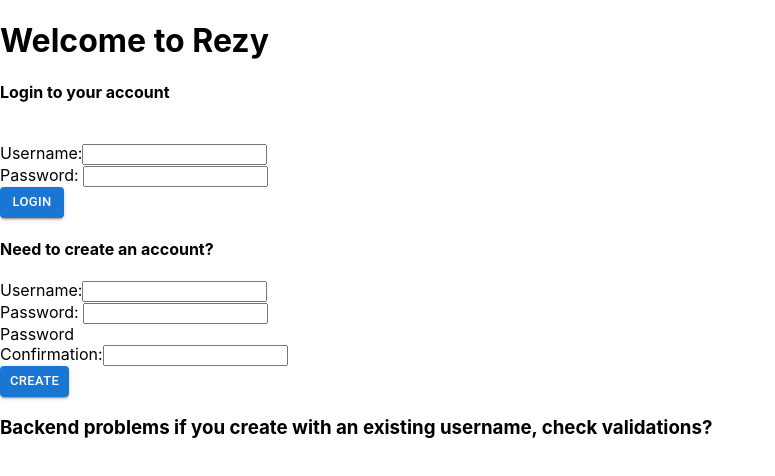
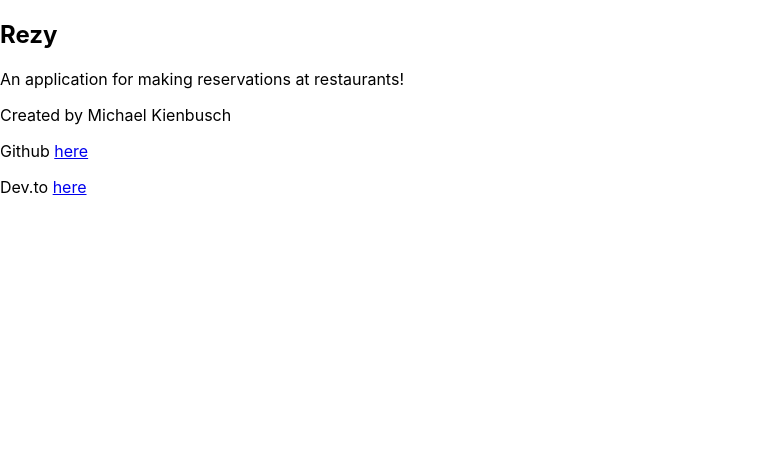
Before and after one commit to mkienbus/rezy-frontend, a React (Create React App) app: page /about in a window 1280 px wide. Shown: the top 476 px of the page, without its empty margins (0-775 px from the left). Built offline with nearby package versions, Linux system fonts and the light colour scheme; no server answers.

Commit message:
BrowserRouter and Nav component set up

```diff
--- a/package.json
+++ b/package.json
@@ -18,6 +18,7 @@
     "react-calendar": "^3.7.0",
     "react-dom": "^17.0.2",
     "react-redux": "^7.2.6",
+    "react-router-dom": "^6.2.2",
     "react-scripts": "5.0.0",
     "redux": "^4.1.2",
     "web-vitals": "^2.1.4"
--- a/src/App.js
+++ b/src/App.js
@@ -2,7 +2,9 @@ import './App.css';
 import React from 'react';
 import { useEffect, useState } from 'react';
 import { Button } from '@mui/material';
+import { Link } from 'react-router-dom';
 
+import Nav from './components/Nav';
 import Restaurants from './components/Restaurants';
 import LoginForm from './components/LoginForm';
 //import { useSelector, useDispatch } from 'react-redux';
@@ -34,9 +36,11 @@ function App() {
 
     return (
       <div className="App">
+        <Nav />
         <Button onClick = {handleLogoutClick} variant = "contained" size = "medium" color = "error">Logout</Button>
         <h1>Rezy</h1>
         <Restaurants user = {user}/>
+        <Link to="/about">ABOUT</Link>
       </div>
     );
 }
--- /dev/null
+++ b/src/components/About.js
@@ -0,0 +1,19 @@
+import React from 'react';
+import { Link } from 'react-router-dom';
+
+function About(){
+
+    //links to external sites are injecting localhost proxy
+
+    return(
+        <div>
+            <h2>Rezy</h2>
+            <p>An application for making reservations at restaurants!</p>
+            <p>Created by Michael Kienbusch</p>
+            <p>Github <Link to={{ pathname: "https://github.com/mkienbus" }} target="_blank">here</Link></p>
+            <p>Dev.to <Link to={{ pathname: "https://dev.to/mkienbus" }} target="_blank">here</Link></p>
+        </div>
+    )
+}
+
+export default About;
--- /dev/null
+++ b/src/components/Nav.js
@@ -0,0 +1,16 @@
+import React from "react";
+import { Link } from "react-router-dom";
+
+function Nav(){
+
+
+    return(
+
+        <div>
+            <Link to="/reservations">RESERVATIONS  </Link>
+        </div>
+    )
+}
+
+
+export default Nav;
--- /dev/null
+++ b/src/components/Reservations.js
@@ -0,0 +1,15 @@
+import React from "react";
+
+
+function Reservations(){
+
+
+
+    return(
+        <>
+            <h3>Reservations</h3>
+        </>
+    )
+}
+
+export default Reservations;
--- a/src/index.js
+++ b/src/index.js
@@ -1,18 +1,28 @@
 import React from 'react';
 import ReactDOM from 'react-dom';
 import { Provider } from 'react-redux';
+import { BrowserRouter, Routes, Route } from 'react-router-dom';
+
 import store from './store'
+import Reservations from './components/Reservations';
+import App from './App';
+import About from './components/About';
 
-import App from './App';
 import './index.css';
 
 //import 'bootstrap/dist/css/bootstrap.css';
-//import { BrowserRouter as Router } from 'react-router-dom'
+import { BrowserRouter as Router } from 'react-router-dom'
 //import { PersistGate } from 'redux-persist/integration/react'
 
 ReactDOM.render(
- <Provider store = {store}>
-    <App />
+  <Provider store = {store}>
+    <BrowserRouter>
+      <Routes>
+          <Route path="/" element={<App />} />
+            <Route path = "reservations" element = {<Reservations />} />
+            <Route path = "about" element = {<About />} />
+      </Routes>
+    </BrowserRouter>
   </Provider>,
   document.getElementById('root')
 );
```
Also changed, not shown: src/components/modals/ReservationModal.js (+0 -8 lines), 1 other file (tests, documents, lock files or other folders).
